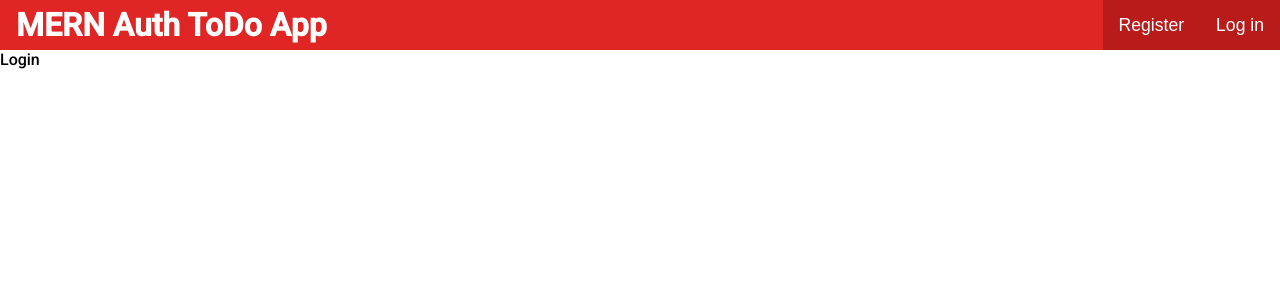
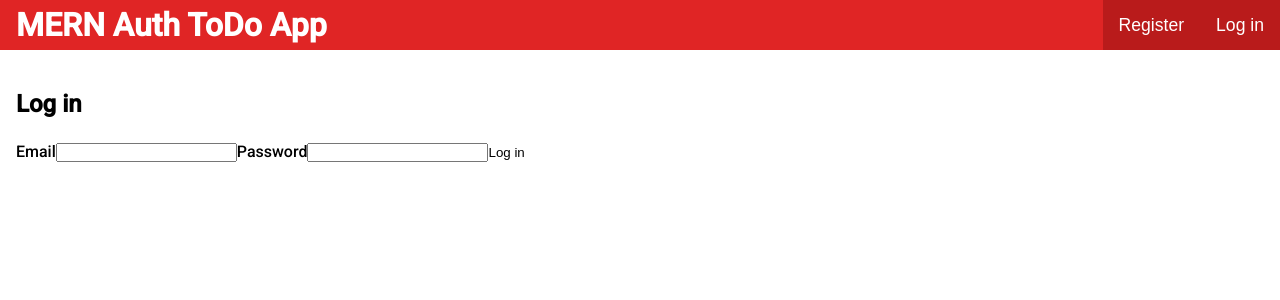
Before and after one commit to sidrockzz/ShoppinglistMERN, a React (Create React App) app in the folder front-endlogin/: page /login in a window 1280 px wide. Shown: the top 300 px of the page. Built offline with nearby package versions, Linux system fonts and the light colour scheme; no server answers.

Commit message:
Login Page with hooks

```diff
--- a/front-endlogin/src/components/auth/Login.js
+++ b/front-endlogin/src/components/auth/Login.js
@@ -1,5 +1,54 @@
-import React from "react";
+import React, { useState, useContext } from "react";
+import { useHistory } from "react-router-dom";
+import UserContext from "../../context/UserContext";
+import Axios from "axios";
 
-export default function Login(){
-    return <div>Login</div>
+export default function Login() {
+    const [email, setEmail] = useState();
+    const [password, setPassword] = useState();
+    const [error, setError] = useState();
+
+    const { setUserData } = useContext(UserContext);
+    const history = useHistory();
+
+    const submit = async (e) => {
+        e.preventDefault();
+        try {
+            const loginUser = { email, password };
+            const loginRes = await Axios.post(
+                "http://localhost:5000/users/login",
+                loginUser
+            );
+            setUserData({
+                token: loginRes.data.token,
+                user: loginRes.data.user,
+            });
+            localStorage.setItem("auth-token", loginRes.data.token);
+            history.push("/");
+        } catch (err) {
+            err.response.data.msg && setError(err.response.data.msg);
+        }
+    };
+    return (
+        <div className="page">
+            <h2>Log in</h2>
+            <form className="form" onSubmit={submit}>
+                <label htmlFor="login-email">Email</label>
+                <input
+                    id="login-email"
+                    type="email"
+                    onChange={(e) => setEmail(e.target.value)}
+                />
+
+                <label htmlFor="login-password">Password</label>
+                <input
+                    id="login-password"
+                    type="password"
+                    onChange={(e) => setPassword(e.target.value)}
+                />
+
+                <input type="submit" value="Log in" />
+            </form>
+        </div>
+    );
 }
```
